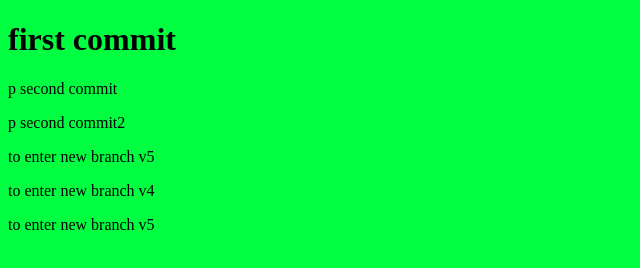
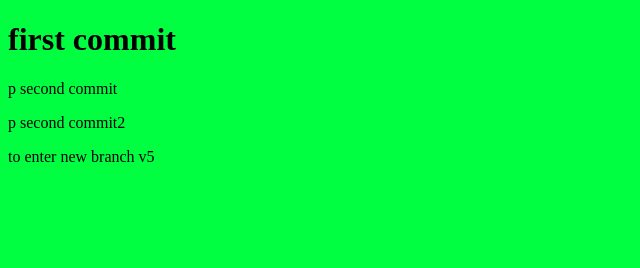
Before and after one commit to Ritikrpati23032003/Repo, a plain HTML site: page index.html in a window 1280 px wide. Shown: the whole page, without its empty margins (0-640 px from the left). Drawn offline with Linux system fonts and the light colour scheme.

Commit message:
Your message here

```diff
--- a/index.html
+++ b/index.html
@@ -11,7 +11,6 @@
     <p>p second commit</p>
     <p>p second commit2</p>
     <p>to enter new branch v5</p>
-    <p>to enter new branch v4</p>
-    <p>to enter new branch v5</p>
+
 </body>
 </html>
```
